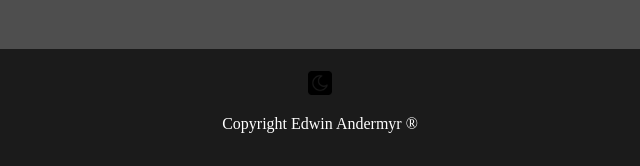
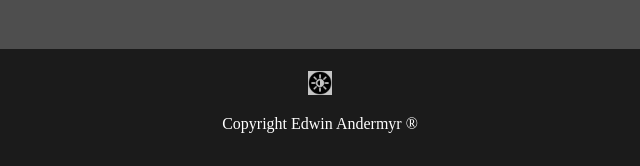
Before and after one commit to hasuwini77/DrumsNGit, a plain HTML site: page index.html in a window 1280 px wide. Both pictures are taken after a click on the button 640 px from the left and 715 px from the top of the page. Shown: the part 631-797 px from the top of the page, 320-960 px from the left. Drawn offline with Linux system fonts and the light colour scheme.

Commit message:
darkmode switch button working fine

```diff
--- a/index.css
+++ b/index.css
@@ -73,10 +73,15 @@ button.dark-button {
   background-color: transparent;
   border-style: none;
 }
-.dark-icon {
+.dark-icon,
+.light-icon {
   height: 24px;
   width: 24px;
   background-color: transparent;
+}
+
+.light-icon {
+  background-color: rgba(255, 255, 255, 0.745);
 }
 .dark-mode header,
 .dark-mode footer {
--- a/index.js
+++ b/index.js
@@ -2,4 +2,13 @@ const darkButton = document.querySelector(".dark-button");
 
 darkButton.addEventListener("click", () => {
   document.querySelector("body").classList.toggle("dark-mode");
+
+  let darkModeElem = document.querySelector(".dark-mode");
+  if (darkModeElem) {
+    darkButton.innerHTML = `
+    <img class="light-icon" src="./img/mode.png" alt="light-mode-icon" />`;
+  } else {
+    darkButton.innerHTML = `
+        <img class="dark-icon" src="./img/night-mode.png" alt="dark-mode-icon" /> `;
+  }
 });
```
